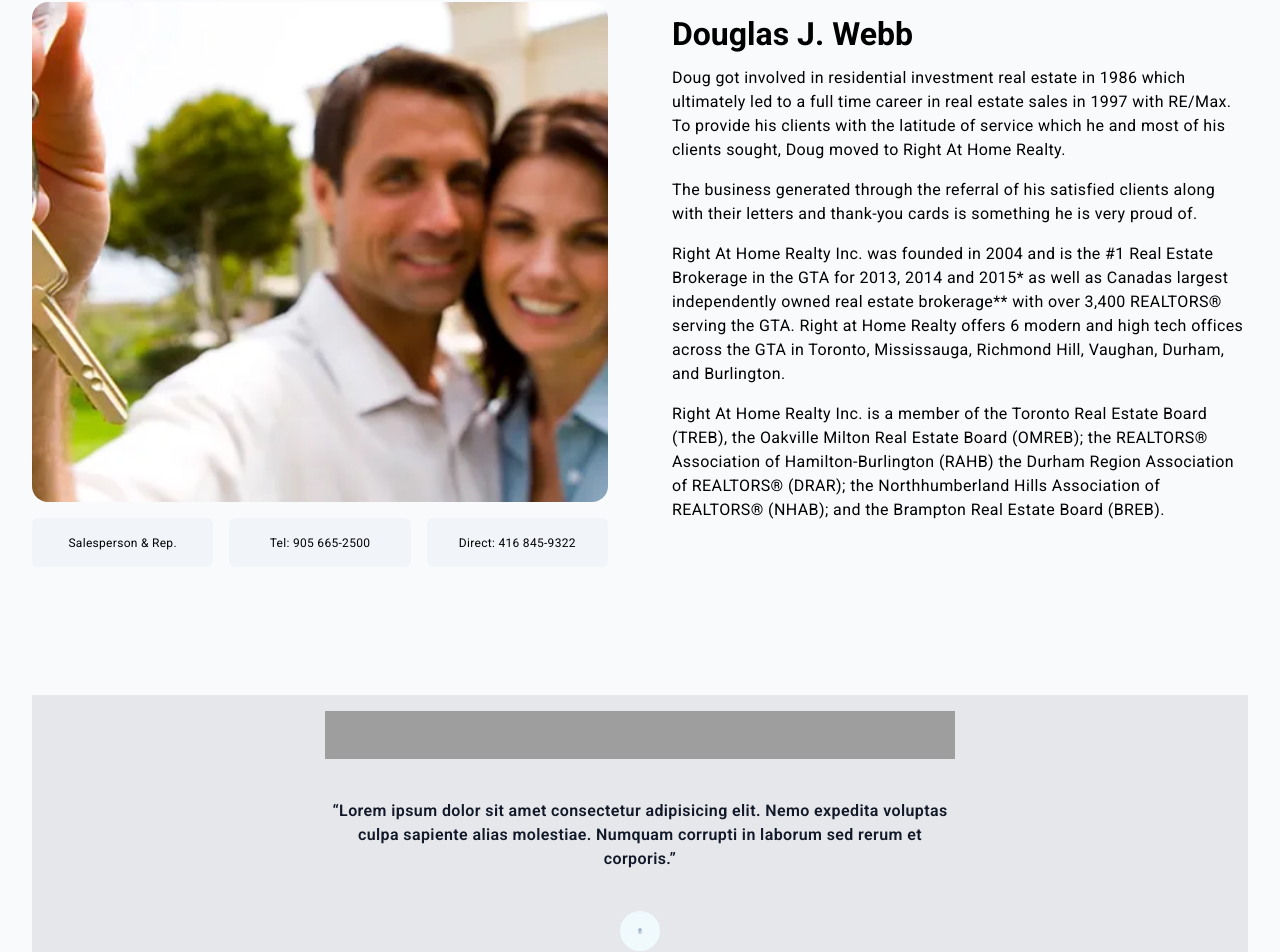
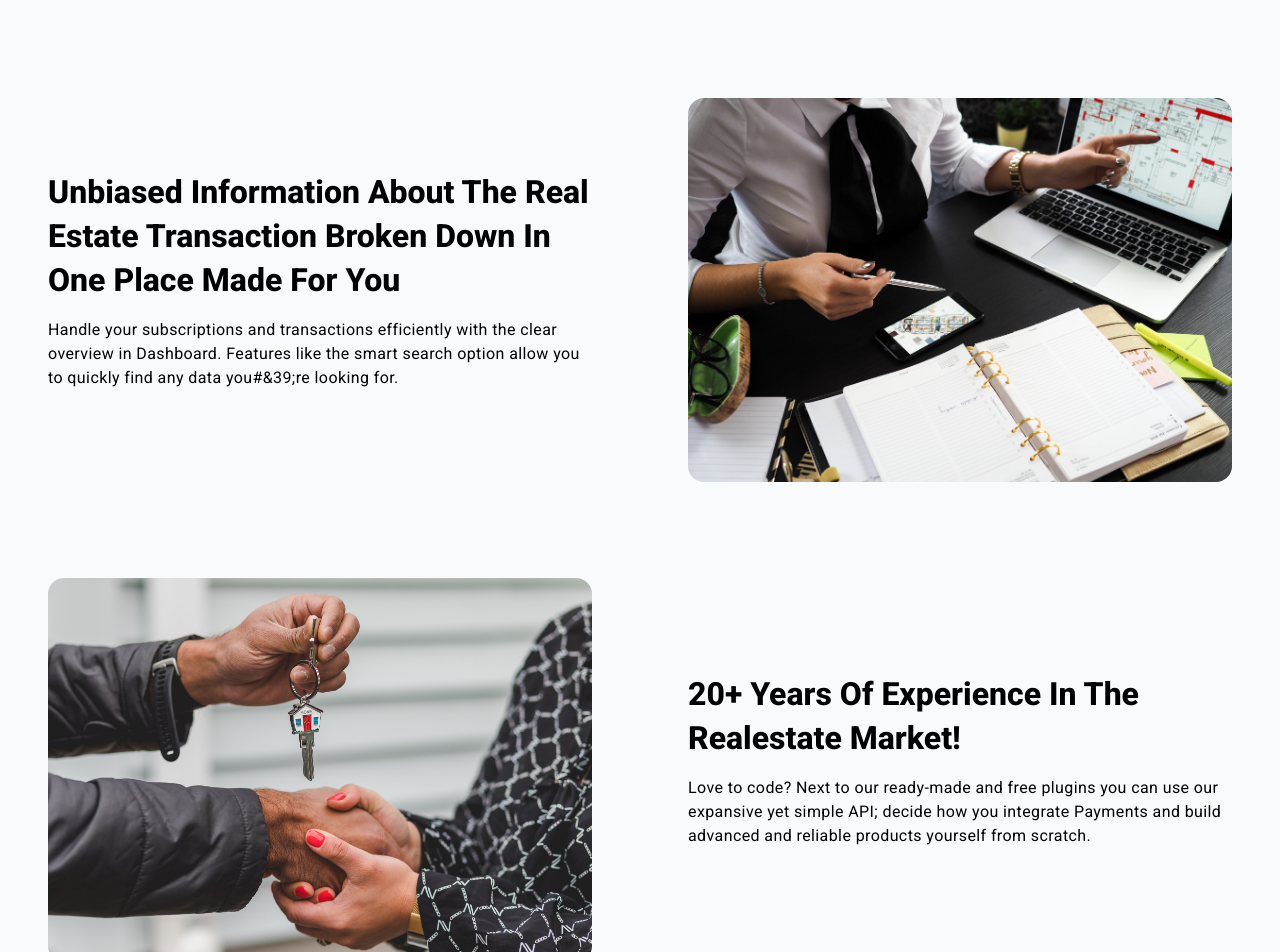
Before and after one commit to iamwillcode/agentwebb, a Next.js app: page /about in a window 1280 px wide. Shown: the part 142-1094 px from the top of the page. Built offline with nearby package versions, Linux system fonts and the light colour scheme; grey boxes are pictures that could not be loaded.

Commit message:
included images for the about page reguiarding realestate

```diff
--- a/pages/about.tsx
+++ b/pages/about.tsx
@@ -9,18 +9,20 @@ export default function about() {
       <Head>
         <title>AgentWebb</title>
         <meta name="title" content="AgentWebb" />
-        <meta name="description" content="Offer unbiased insights into the real estate transactions, to help you, understand, identify potential red flags to help you make informed decisions." />
+        <meta
+          name="description"
+          content="Offer unbiased insights into the real estate transactions, to help you, understand, identify potential red flags to help you make informed decisions."
+        />
       </Head>
       {/* End Of Page SEO */}
       <Header />
       <main className="my-32 space-y-32 wrapper">
+        <CompanYFeatures />
         <Biography />
-        <Testimonials />
-        <CompanYFeatures />
       </main>
       <Footer />
     </>
-  )
+  );
 }
 
 const items = [
@@ -28,47 +30,7 @@ const items = [
   { id: 2, info: "Tel: 905 665-2500" },
   { id: 3, info: "Direct: 416 845-9322" },
   // More items...
-]
-
-
-function Testimonials() {
-  return (
-    <section className="relative bg-gray-200 wrapper">
-      <div className=" lg:max-w-[70ch] lg:mx-auto">
-        <div className="relative h-12 mx-auto">
-        <Image fill quality={50} className="" src="https://tailwindui.com/img/logos/workcation-logo-indigo-600.svg" alt="" />
-        </div>
-        <figure className="mt-10">
-          <blockquote className="text-xl font-semibold leading-8 text-center text-gray-900 sm:text-2xl sm:leading-9">
-            <p>
-              “Lorem ipsum dolor sit amet consectetur adipisicing elit. Nemo expedita voluptas culpa sapiente alias
-              molestiae. Numquam corrupti in laborum sed rerum et corporis.”
-            </p>
-          </blockquote>
-          <figcaption className="mt-10">
-            <div className="relative w-10 h-10 mx-auto">
-              <Image
-                fill
-                quality={40}
-                className="rounded-full "
-                src="/dummy-image.png"
-                alt=""
-              />
-
-            </div>
-            <div className="flex items-center justify-center mt-4 space-x-3 text-base">
-              <div className="font-semibold text-gray-900">Judith Black</div>
-              <svg viewBox="0 0 2 2" width={3} height={3} aria-hidden="true" className="fill-gray-900">
-                <circle cx={1} cy={1} r={1} />
-              </svg>
-              <div className="text-gray-600">CEO of Workcation</div>
-            </div>
-          </figcaption>
-        </figure>
-      </div>
-    </section>
-  )
-}
+];
 
 function Biography() {
   return (
@@ -76,11 +38,23 @@ function Biography() {
       <div className="grid grid-cols-1 gap-16 lg:grid-cols-2">
         <div className="">
           <div className="w-full h-[500px] relative">
-            <Image fill quality={40} src="/media/agentwebb.webp" alt="" className="object-cover object-center rounded-2xl" />
+            <Image
+              fill
+              quality={40}
+              src="/media/agentwebb.webp"
+              alt=""
+              className="object-cover object-center rounded-2xl"
+            />
           </div>
-          <ul role="list" className="flex items-center w-full space-x-4 text-center">
+          <ul
+            role="list"
+            className="flex items-center w-full space-x-4 text-center"
+          >
             {items.map((item) => (
-              <li key={item.id} className="w-full p-3 mt-4 overflow-hidden bg-slate-100 sm:rounded-md sm:px-6">
+              <li
+                key={item.id}
+                className="w-full p-3 mt-4 overflow-hidden bg-slate-100 sm:rounded-md sm:px-6"
+              >
                 <span className="body-small">{item.info}</span>
               </li>
             ))}
@@ -88,14 +62,38 @@ function Biography() {
         </div>
         <div className="my-4 space-y-4 body-large">
           <h1 className="headline-large">Douglas J. Webb</h1>
-          <p>Doug got involved in residential investment real estate in 1986 which ultimately led  to a full time career in real estate sales in 1997 with RE/Max. To provide his clients with the latitude of service which he and most of his clients sought, Doug moved to Right At Home Realty.</p>
-          <p>The business generated through the referral of his satisfied clients along with their letters and thank-you cards is something he is very proud of.</p>
-          <p>Right At Home Realty Inc. was founded in 2004 and is the #1 Real Estate Brokerage in the GTA for 2013, 2014 and 2015* as well as Canadas largest independently owned real estate brokerage** with over 3,400 REALTORS® serving the GTA. Right at Home Realty offers 6 modern and high tech offices across the GTA in Toronto, Mississauga, Richmond Hill, Vaughan, Durham, and Burlington.</p>
-          <p>Right At Home Realty Inc. is a member of the Toronto Real Estate Board (TREB), the Oakville Milton Real Estate Board (OMREB); the REALTORS® Association of Hamilton-Burlington (RAHB) the Durham Region Association of REALTORS® (DRAR); the Northhumberland Hills Association of REALTORS® (NHAB); and the Brampton Real Estate Board (BREB).</p>
+          <p>
+            Doug got involved in residential investment real estate in 1986
+            which ultimately led to a full time career in real estate sales in
+            1997 with RE/Max. To provide his clients with the latitude of
+            service which he and most of his clients sought, Doug moved to Right
+            At Home Realty.
+          </p>
+          <p>
+            The business generated through the referral of his satisfied clients
+            along with their letters and thank-you cards is something he is very
+            proud of.
+          </p>
+          <p>
+            Right At Home Realty Inc. was founded in 2004 and is the #1 Real
+            Estate Brokerage in the GTA for 2013, 2014 and 2015* as well as
+            Canadas largest independently owned real estate brokerage** with
+            over 3,400 REALTORS® serving the GTA. Right at Home Realty offers 6
+            modern and high tech offices across the GTA in Toronto, Mississauga,
+            Richmond Hill, Vaughan, Durham, and Burlington.
+          </p>
+          <p>
+            Right At Home Realty Inc. is a member of the Toronto Real Estate
+            Board (TREB), the Oakville Milton Real Estate Board (OMREB); the
+            REALTORS® Association of Hamilton-Burlington (RAHB) the Durham
+            Region Association of REALTORS® (DRAR); the Northhumberland Hills
+            Association of REALTORS® (NHAB); and the Brampton Real Estate Board
+            (BREB).
+          </p>
         </div>
       </div>
     </>
-  )
+  );
 }
 
 function CompanYFeatures() {
@@ -104,27 +102,48 @@ function CompanYFeatures() {
       <section className="px-4 py-24 mx-auto max-w-7xl">
         <div className="grid items-center grid-cols-1 mb-24 md:grid-cols-2 gap-y-10 md:gap-y-32 gap-x-10 md:gap-x-24">
           <div>
-            <h2 className="mb-4 font-extrabold leading-snug capitalize headline-large">unbiased Information about the Real Estate transaction Broken Down In One Place Made For You</h2>
+            <h2 className="mb-4 font-extrabold leading-snug capitalize headline-large">
+              unbiased Information about the Real Estate transaction Broken Down
+              In One Place Made For You
+            </h2>
             <p className="mb-5 body-large">
-              Handle your subscriptions and transactions efficiently with the clear overview in Dashboard. Features like the smart search option allow you to quickly find any data you’re looking for.
+              Handle your subscriptions and transactions efficiently with the
+              clear overview in Dashboard. Features like the smart search option
+              allow you to quickly find any data you#&39;re looking for.
             </p>
-            <a href="#" className="w-full btn btn-dark btn-lg sm:w-auto">Learn More</a>
           </div>
-          <div className="w-full h-full py-48 bg-gray-200"></div>
+          <div className="relative w-full h-full py-48">
+            <Image
+              fill
+              quality={70}
+              src="/media/pexels-energepiccom-313691-unbiased-info.jpg"
+              alt="Someone Giving Out Infromation about realestate"
+              className="object-cover object-center rounded-2xl"
+            />
+          </div>
         </div>
         <div className="grid flex-col-reverse items-center grid-cols-1 md:grid-cols-2 gap-y-10 md:gap-y-32 gap-x-10 md:gap-x-24">
           <div className="order-none md:order-2">
-            <h2 className="mb-4 font-extrabold leading-snug capitalize headline-large">20+ Years Of Experience In the Realestate Market!</h2>
+            <h2 className="mb-4 font-extrabold leading-snug capitalize headline-large">
+              20+ Years Of Experience In the Realestate Market!
+            </h2>
             <p className="mb-5 body-large">
-              Love to code? Next to our ready-made and free plugins you can use our expansive yet simple API; decide how you integrate Payments and build advanced and reliable products yourself from
-              scratch.
+              Love to code? Next to our ready-made and free plugins you can use
+              our expansive yet simple API; decide how you integrate Payments
+              and build advanced and reliable products yourself from scratch.
             </p>
-            <a href="#" className="w-full btn btn-dark btn-lg sm:w-auto">Learn More</a>
           </div>
-          <div className="w-full h-full py-48 bg-gray-200"></div>
+          <div className="relative w-full h-full py-48">
+            <Image
+              fill
+              quality={70}
+              src="/media/pexels-rodnae-productions-8293778-expereince.jpg"
+              alt="Someone Giving Out Infromation about realestate"
+              className="object-cover object-center rounded-2xl"
+            />
+          </div>
         </div>
       </section>
-
     </>
-  )
+  );
 }
```
Also changed, not shown: public/media/pexels-energepiccom-313691-unbiased-info.jpg (added), public/media/pexels-rodnae-productions-8293778-expereince.jpg (added).
